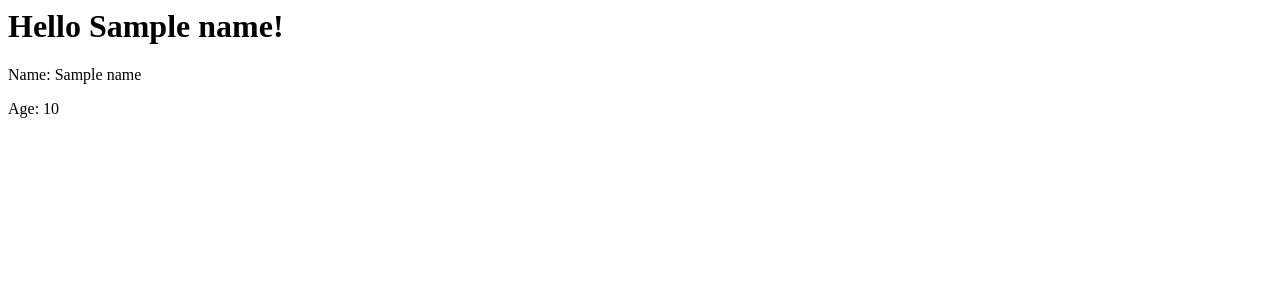
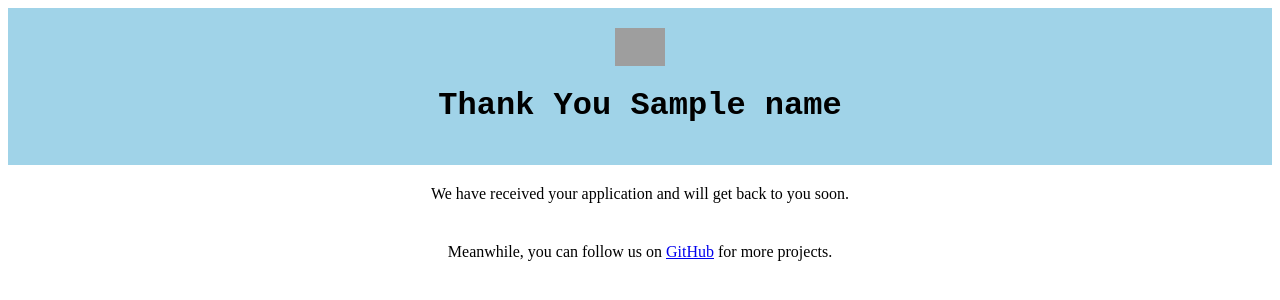
Before and after one commit to atchyuni/flask-app, a Flask app: template templates/hello.html in a window 1280 px wide. Shown: the top 300 px of the page. Run offline with Flask 3, Linux system fonts and the light colour scheme; the template is opened without the code that fills it: most values are stand-ins (such as "Sample title", 1, 10 or a date in 2020); grey boxes are pictures that could not be loaded.

Commit message:
Commit 3

```diff
--- a/templates/hello.html
+++ b/templates/hello.html
@@ -1,7 +1,29 @@
-<html>
-	<body>
-		<h1>Hello {{ name }}!</h1>
-		<p>Name: {{ name }}</p>
-		<p>Age: {{ age }}</p>
-	</body>
+<html lang="en">
+        <div class="header">
+                <img src="https://www.freeiconspng.com/thumbs/cloud-icon/cloud-icon-8.png" alt="Good Vibes" class="icon">
+                <h1>Thank You {{ name }}</h1>
+        </div>
+        <style>
+                .header {
+                        background-color: #A0D3E8;
+                        padding: 20px;
+                        text-align: center;
+                        font-family: 'Courier New', Courier, monospace;
+                }
+                .icon {
+                        display: block;
+                        margin: auto;
+                        width: 50px;
+                        height: auto;
+                }
+		p {
+                        margin: auto;
+                        padding: 20px;
+			text-align: center;
+                }
+        </style>
+        <body>
+		<p>We have received your application and will get back to you soon.</p>
+		<p>Meanwhile, you can follow us on <a href="https://github.com/atchyuni">GitHub</a> for more projects.</p>
+        </body>
 </html>
--- a/templates/index.html
+++ b/templates/index.html
@@ -1,7 +1,7 @@
 <html lang="en">
 	<div class="header">
 		<img src="https://www.freeiconspng.com/thumbs/cloud-icon/cloud-icon-8.png" alt="Good Vibes" class="icon">
-				<h1>Contact us</h1>
+		<h1>Contact Us</h1>
 		<p1>Got a question? We'd love to hear from you.</p1>
 	</div>
 	<style>
@@ -13,7 +13,7 @@
 		}
 		.icon {
 			display: block;
-								margin: 0 auto;
+			margin: auto;
 			width: 50px;
 			height: auto;
 		}
```
Lines whose indentation alone changed are shown as unchanged.
